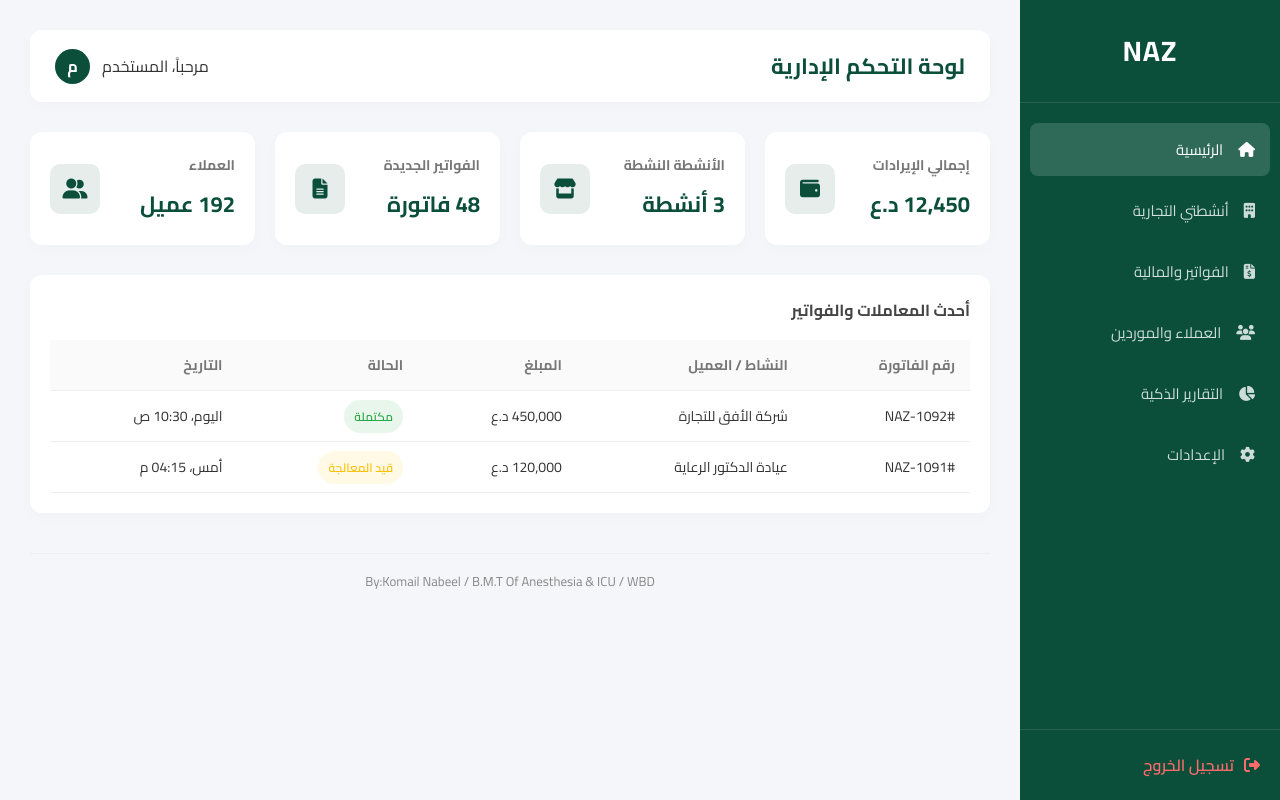
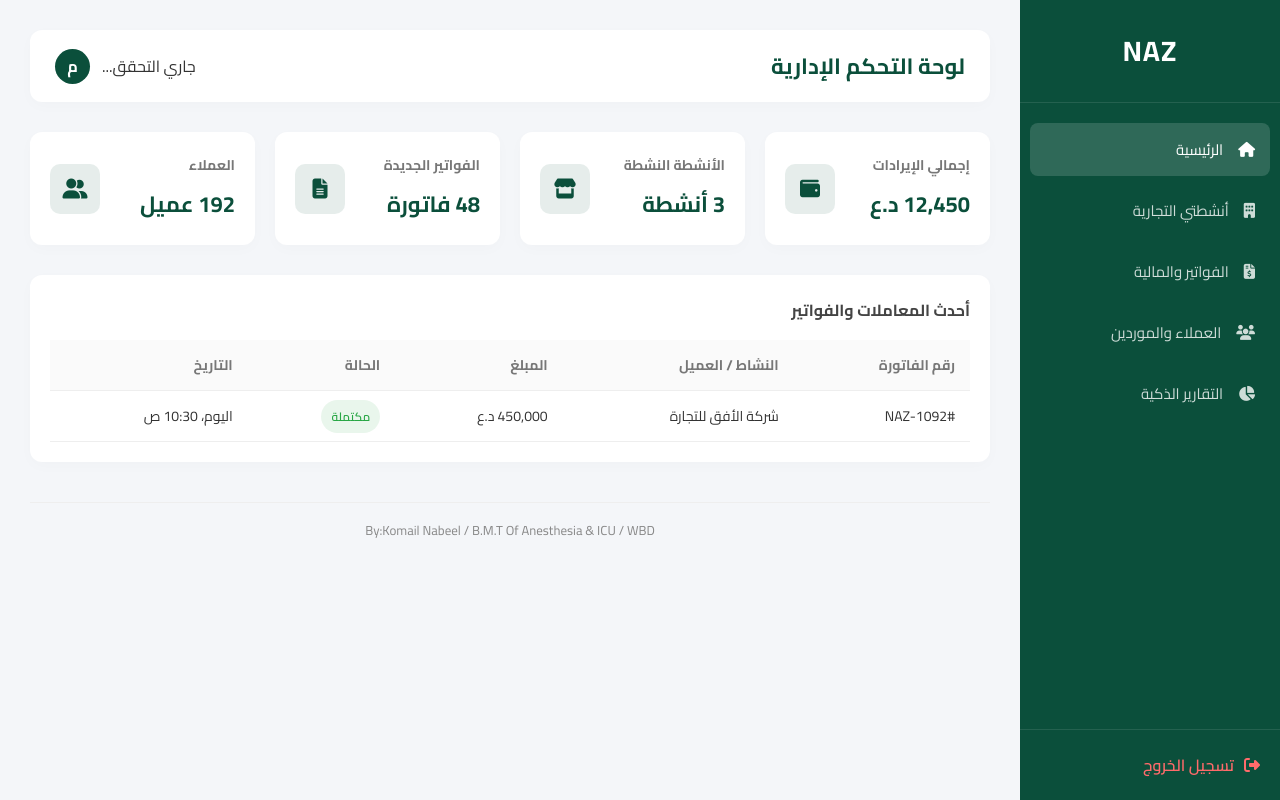
Before and after one commit to anesthesia26/NAZ, a Flask app: page /dashboard in a window 1280 px wide. Run offline with Flask 3, Linux system fonts and the light colour scheme; some libraries are stand-ins or nearby versions.

Commit message:
Add admin badge and settings visibility logic

```diff
--- a/templates/dashboard.html
+++ b/templates/dashboard.html
@@ -22,6 +22,7 @@
         .top-navbar { display: flex; justify-content: space-between; align-items: center; background: white; padding: 15px 25px; border-radius: 12px; box-shadow: 0 4px 15px rgba(0,0,0,0.02); margin-bottom: 30px; }
         .top-navbar h3 { color: #0b4f3b; font-size: 22px; }
         .user-info { display: flex; align-items: center; gap: 12px; }
+        .admin-badge { background: #d4edda; color: #155724; padding: 4px 10px; border-radius: 20px; font-size: 12px; font-weight: bold; display: none; }
         .stats-grid { display: grid; grid-template-columns: repeat(auto-fit, minmax(220px, 1fr)); gap: 20px; margin-bottom: 30px; }
         .stat-card { background: white; padding: 20px; border-radius: 12px; box-shadow: 0 4px 15px rgba(0,0,0,0.02); display: flex; justify-content: space-between; align-items: center; }
         .stat-info h4 { color: #777; font-size: 14px; margin-bottom: 5px; }
@@ -50,11 +51,11 @@
                 <li><a href="#"><i class="fa-solid fa-file-invoice-dollar"></i> الفواتير والمالية</a></li>
                 <li><a href="#"><i class="fa-solid fa-users"></i> العملاء والموردين</a></li>
                 <li><a href="#"><i class="fa-solid fa-chart-pie"></i> التقارير الذكية</a></li>
-                <li><a href="#"><i class="fa-solid fa-gear"></i> الإعدادات</a></li>
+                <li id="adminSettings" style="display: none;"><a href="#"><i class="fa-solid fa-gear"></i> إعدادات المطور</a></li>
             </ul>
         </div>
         <div class="sidebar-footer">
-            <a href="{{ url_for('login') }}"><i class="fa-solid fa-right-from-bracket"></i> تسجيل الخروج</a>
+            <a href="index.html" id="logoutBtn"><i class="fa-solid fa-right-from-bracket"></i> تسجيل الخروج</a>
         </div>
     </div>
 
@@ -62,7 +63,8 @@
         <div class="top-navbar">
             <h3>لوحة التحكم الإدارية</h3>
             <div class="user-info">
-                <span>مرحباً، المستخدم</span>
+                <span id="userEmailDisplay">جاري التحقق...</span>
+                <span id="adminBadge" class="admin-badge">مطور النظام (Admin)</span>
                 <div style="width:35px; height:35px; background:#0b4f3b; color:white; border-radius:50%; display:flex; justify-content:center; align-items:center; font-weight:bold;">م</div>
             </div>
         </div>
@@ -118,13 +120,6 @@
                         <td><span class="badge success">مكتملة</span></td>
                         <td>اليوم، 10:30 ص</td>
                     </tr>
-                    <tr>
-                        <td>#NAZ-1091</td>
-                        <td>عيادة الدكتور الرعاية</td>
-                        <td>120,000 د.ع</td>
-                        <td><span class="badge pending">قيد المعالجة</span></td>
-                        <td>أمس، 04:15 م</td>
-                    </tr>
                 </tbody>
             </table>
         </div>
@@ -134,11 +129,10 @@
         </div>
     </div>
 
-    <!-- Firebase Firestore & Analytics Integration -->
+    <!-- Firebase Authentication Check -->
     <script type="module">
         import { initializeApp } from "https://www.gstatic.com/firebasejs/10.8.0/firebase-app.js";
-        import { getFirestore, collection, getDocs } from "https://www.gstatic.com/firebasejs/10.8.0/firebase-firestore.js";
-        import { getAnalytics } from "https://www.gstatic.com/firebasejs/10.8.0/firebase-analytics.js";
+        import { getAuth, onAuthStateChanged, signOut } from "https://www.gstatic.com/firebasejs/10.8.0/firebase-auth.js";
 
         const firebaseConfig = {
             apiKey: "AIzaSyCtJY8Qd_wiXqMCaYIoitiWY9_deYwEW2o",
@@ -151,8 +145,34 @@
         };
 
         const app = initializeApp(firebaseConfig);
-        const db = getFirestore(app);
-        const analytics = getAnalytics(app);
+        const auth = getAuth(app);
+
+        // بريدك الشخصي كمطور رئيسي للنظام
+        const ADMIN_EMAIL = "komail998809@gmail.com";
+
+        onAuthStateChanged(auth, (user) => {
+            if (user) {
+                document.getElementById('userEmailDisplay').textContent = user.email;
+
+                // إذا كان المستخدم هو أنت، يتم تفعيل صلاحيات المطور
+                if (user.email === ADMIN_EMAIL) {
+                    document.getElementById('adminBadge').style.display = 'inline-block';
+                    document.getElementById('adminSettings').style.display = 'block';
+                }
+            } else {
+                window.location.href = "index.html";
+            }
+        });
+
+        document.getElementById('logoutBtn').addEventListener('click', async (e) => {
+            e.preventDefault();
+            try {
+                await signOut(auth);
+                window.location.href = "index.html";
+            } catch (error) {
+                console.error('خطأ في تسجيل الخروج', error);
+            }
+        });
     </script>
 </body>
 </html>
```
